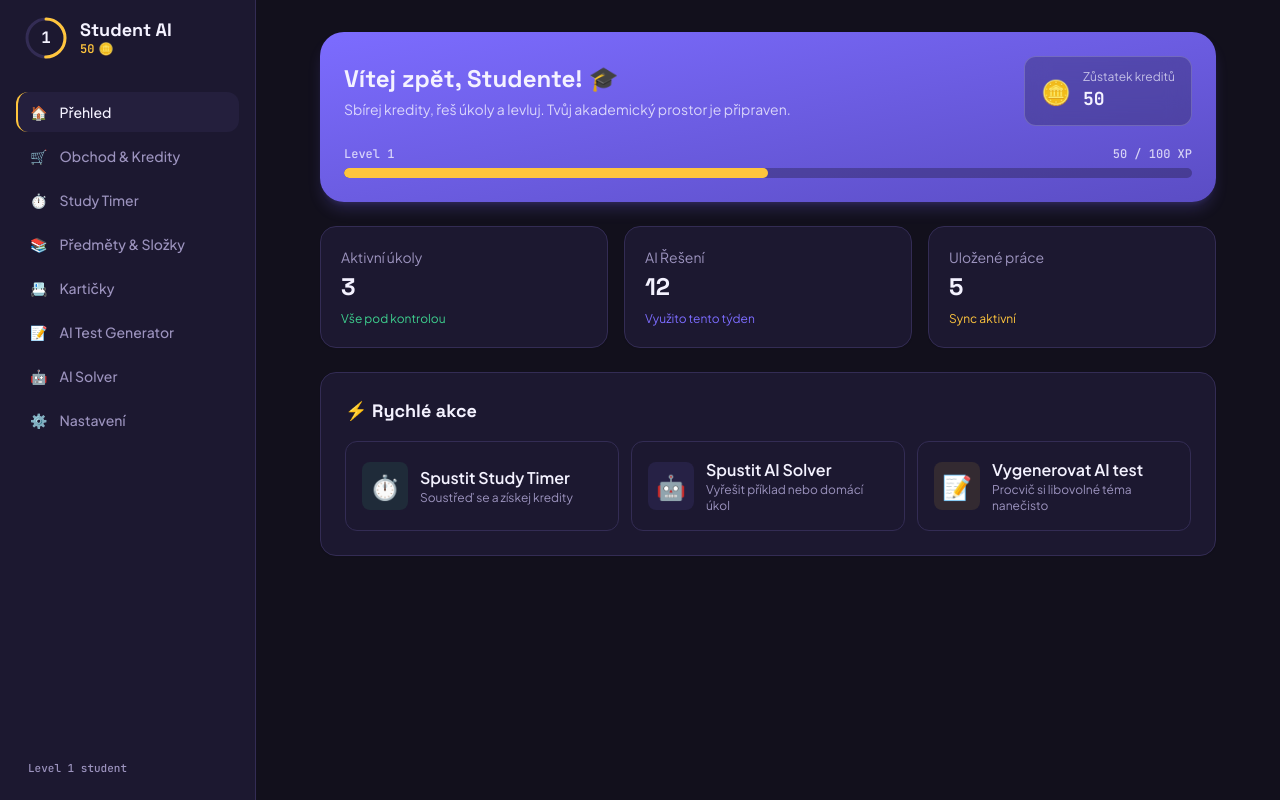
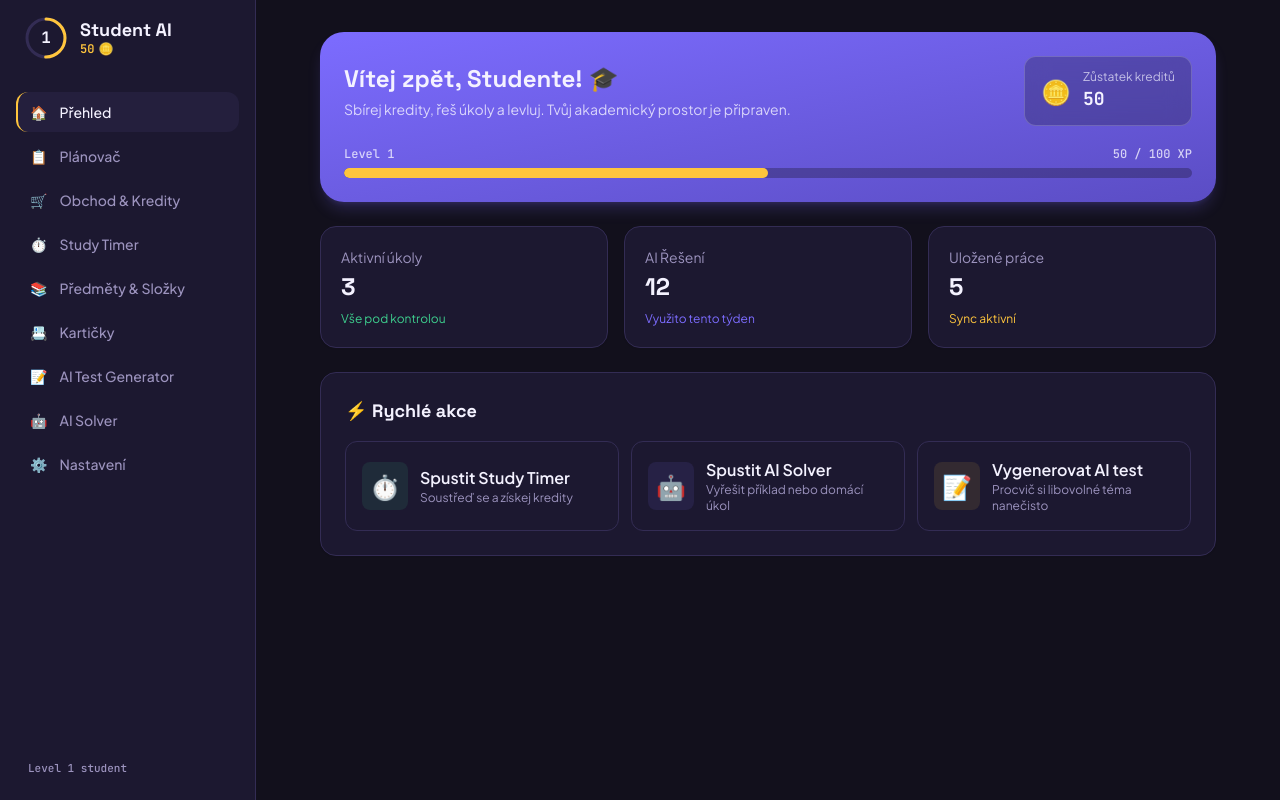
Before and after one commit to InfinityLook/Student-Ai, a Next.js app: page / in a window 1280 px wide. Built offline with nearby package versions, Linux system fonts and the light colour scheme.

Commit message:
Add TaskPlannerModule to DashboardShell

```diff
--- a/components/DashboardShell.tsx
+++ b/components/DashboardShell.tsx
@@ -13,6 +13,7 @@ import FlashcardsModule from "@/components/modules/FlashcardsModule";
 import AITestModule from "@/components/modules/AITestModule";
 import AISolver from "@/components/modules/AISolver";
 import FocusTimerModule from "@/components/modules/FocusTimerModule";
+import TaskPlannerModule from "@/components/modules/TaskPlannerModule";
 
 export default function DashboardShell() {
   const { activeModule, setActiveModule, credits, totalCreditsEarned } = useStore();
@@ -21,6 +22,7 @@ export default function DashboardShell() {
 
   const menuItems = [
     { id: "profile", label: "Přehled", icon: "🏠" },
+    { id: "planner", label: "Plánovač", icon: "📋" },
     { id: "shop", label: "Obchod & Kredity", icon: "🛒" },
     { id: "timer", label: "Study Timer", icon: "⏱️" },
     { id: "files", label: "Předměty & Složky", icon: "📚" },
@@ -105,6 +107,7 @@ export default function DashboardShell() {
 
         <main className="flex-1 overflow-y-auto p-6 md:p-8">
           {activeModule === "profile" && <ProfileModule />}
+          {activeModule === "planner" && <TaskPlannerModule />}
           {activeModule === "shop" && <ShopModule />}
           {activeModule === "timer" && <FocusTimerModule />}
           {activeModule === "files" && <FileSystemModule />}
@@ -134,4 +137,4 @@ export default function DashboardShell() {
       <NotificationSystem />
     </div>
   );
-}
+    }
```
